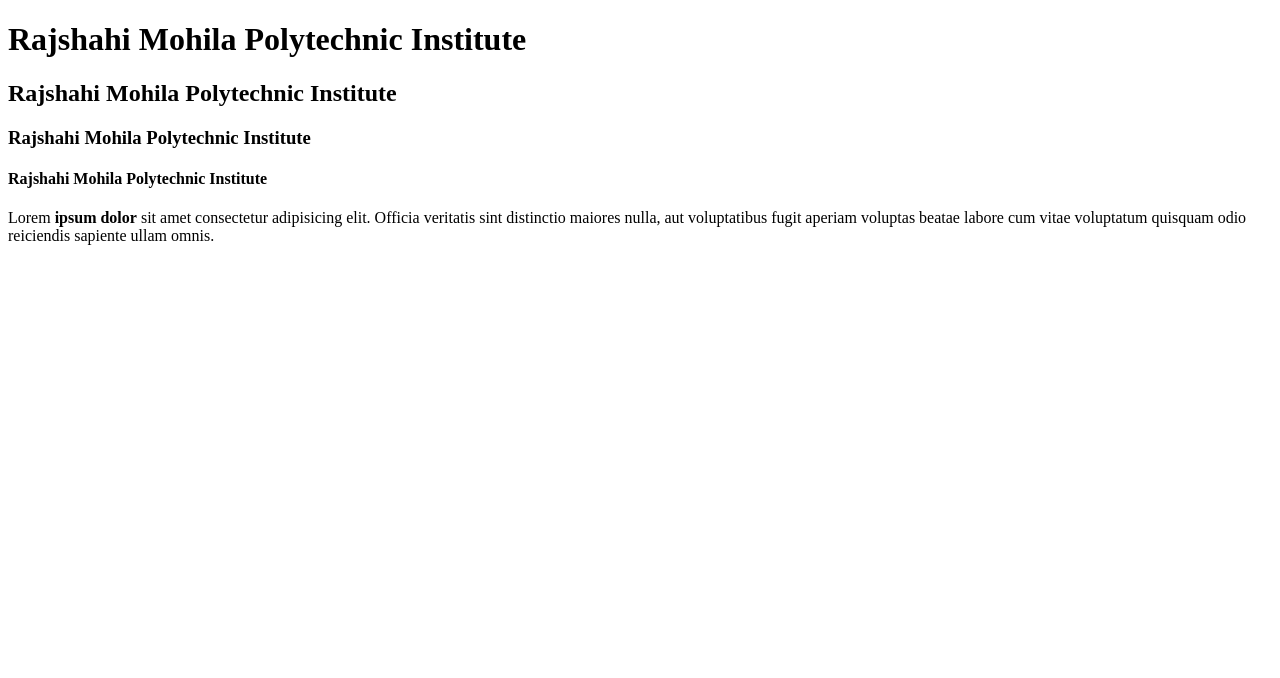
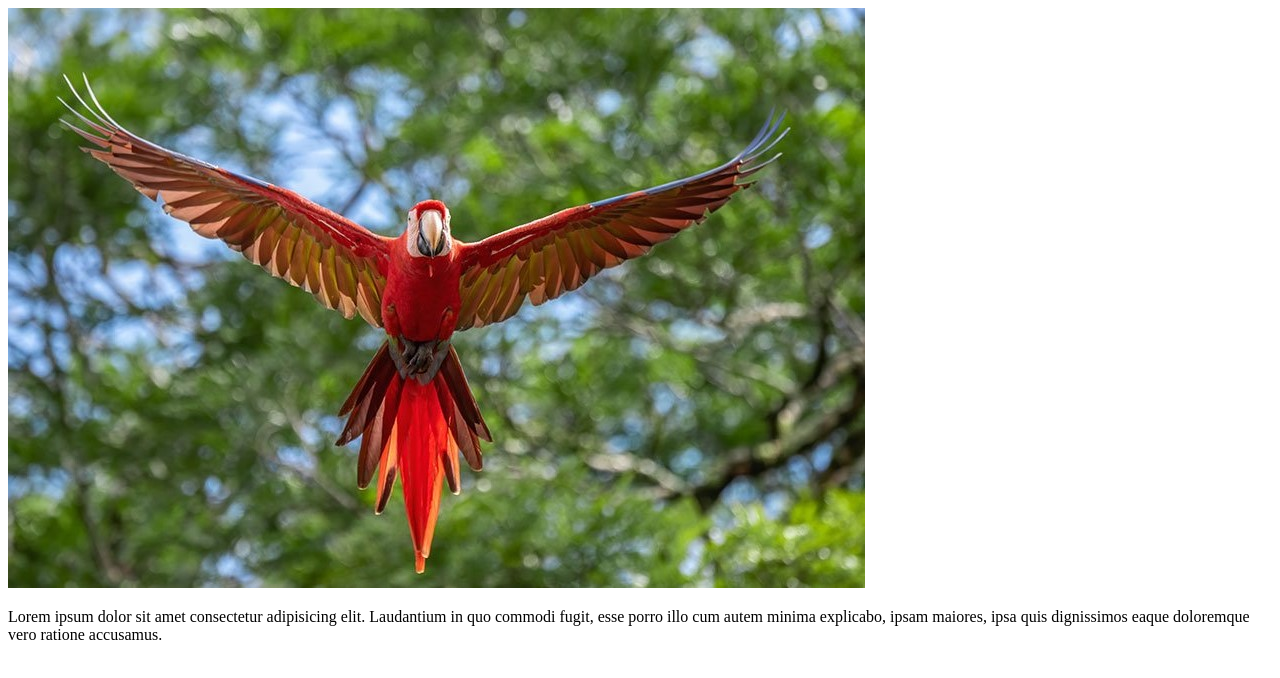
Before and after one commit to nus-66/Job-1, a plain HTML site: page index.html in a window 1280 px wide. Drawn offline with Linux system fonts and the light colour scheme.

Commit message:
Job no:2, Job name: Use of css

```diff
--- /dev/null
+++ b/Style.css
@@ -0,0 +1,3 @@
+p{
+    color: blue;
+}
--- a/index.html
+++ b/index.html
@@ -3,14 +3,10 @@
 <head>
     <meta charset="UTF-8">
     <meta name="viewport" content="width=device-width, initial-scale=1.0">
-    <title>job 1</title>
+    <title>job 2</title>
 </head>
 <body>
-    <h1>Rajshahi Mohila Polytechnic Institute</h1>
-    <h2>Rajshahi Mohila Polytechnic Institute</h2>
-    <h3>Rajshahi Mohila Polytechnic Institute</h3>
-    <h4>Rajshahi Mohila Polytechnic Institute</h4>
-
-    <p>Lorem <b>ipsum dolor</b> sit amet consectetur adipisicing elit. Officia veritatis sint distinctio maiores nulla, aut voluptatibus fugit aperiam voluptas beatae labore cum vitae voluptatum quisquam odio reiciendis sapiente ullam omnis.</p>
+    <img src="bird.jpg" alt="" 300px>
+    <p>Lorem ipsum dolor sit amet consectetur adipisicing elit. Laudantium in quo commodi fugit, esse porro illo cum autem minima explicabo, ipsam maiores, ipsa quis dignissimos eaque doloremque vero ratione accusamus.</p>
 </body>
 </html>
```
Also changed, not shown: bird.jpg (added).
